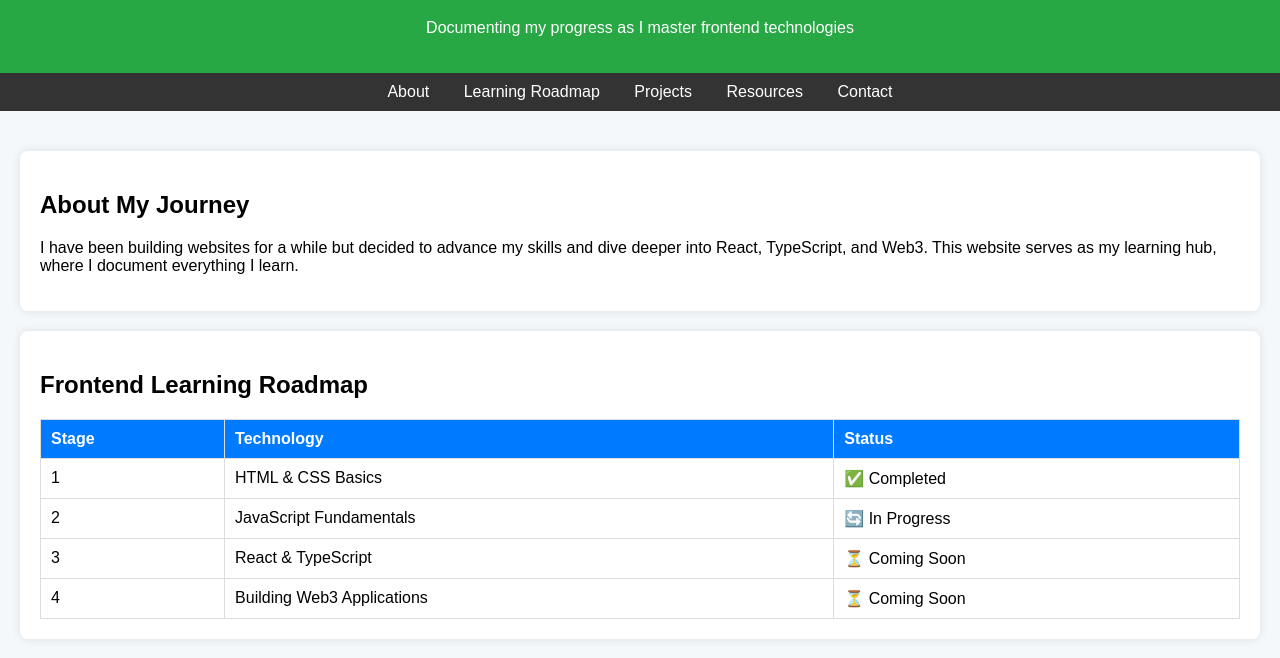
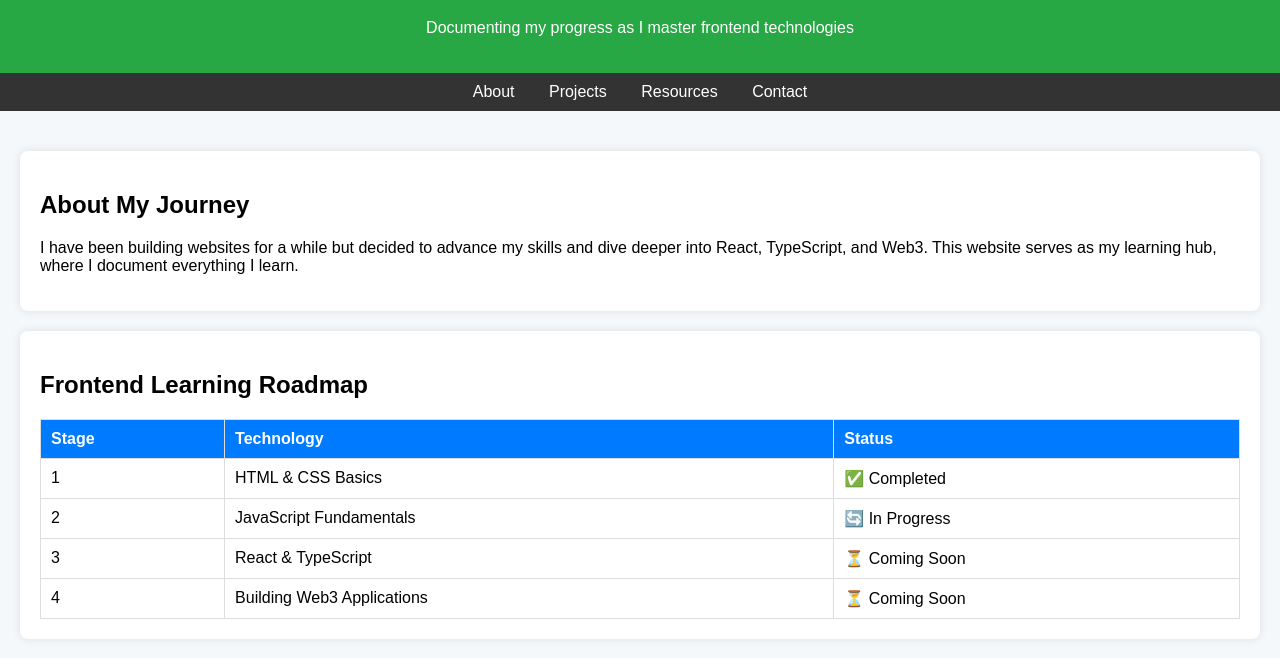
Before and after one commit to Emmanuel1930/frontend-journey-task-1, a plain HTML site: page index.html in a window 1280 px wide. Shown: the part 82-740 px from the top of the page. Drawn offline with Linux system fonts and the light colour scheme.

Commit message:
fixing some bugs

```diff
--- a/index.html
+++ b/index.html
@@ -17,7 +17,6 @@
     <nav>
       <ul>
         <li><a href="#">About</a></li>
-        <li><a href="#">Learning Roadmap</a></li>
         <li><a href="#">Projects</a></li>
         <li><a href="#">Resources</a></li>
         <li><a href="#">Contact</a></li>
```
